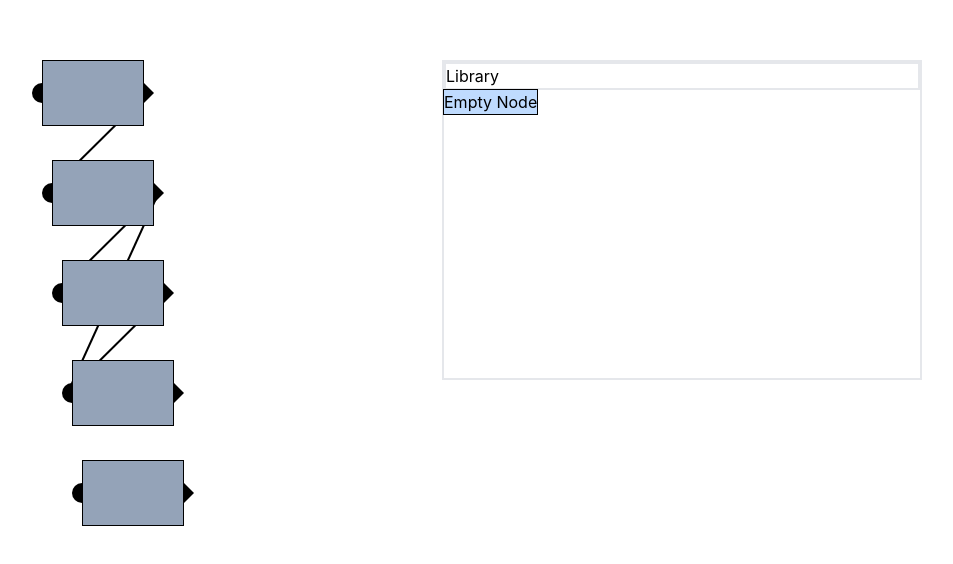
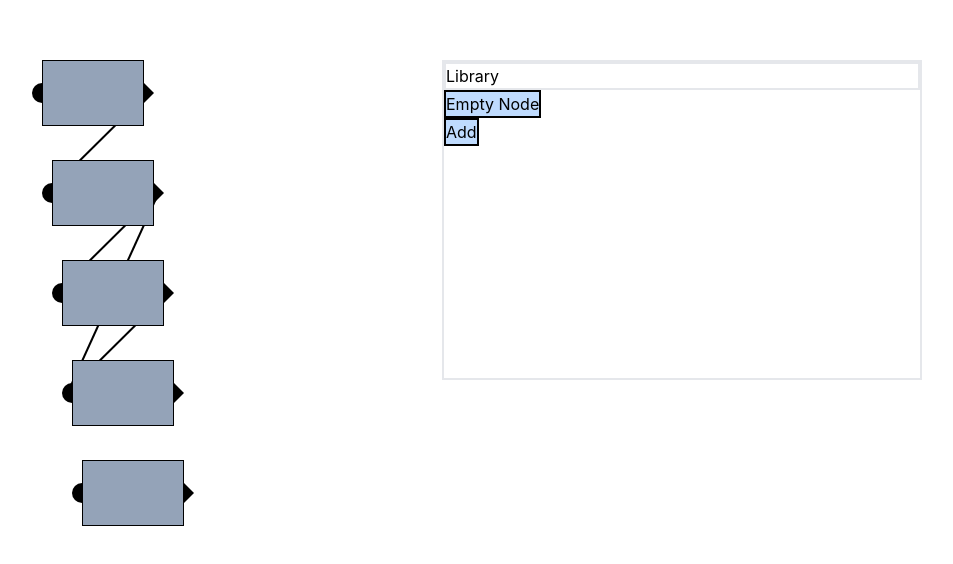
Before and after one commit to brunomariz/node-controller, a React (Create React App) app: page / in a window 1280 px wide. Shown: the part 140-704 px from the top of the page, without its empty margins (58-1011 px from the left). Built offline with nearby package versions, Linux system fonts and the light colour scheme.

Commit message:
add button component

```diff
--- a/src/App.tsx
+++ b/src/App.tsx
@@ -1,5 +1,5 @@
 import React from "react";
-import LibraryScreen from "./components/LibraryScreen/LibraryScreen";
+import LibraryScreen from "./components/Library/LibraryScreen/LibraryScreen";
 import NodeController from "./components/NodeController/NodeController";
 
 function App() {
--- /dev/null
+++ b/src/components/Library/LibraryButton/LibraryButton.tsx
@@ -0,0 +1,36 @@
+import React from "react";
+import { NodeVariety } from "../../../@types/nodeVariety";
+import { useAppDispatch } from "../../../redux/app/hooks";
+import {
+  cursorVarietyChanged,
+  selectedNodeChanged,
+} from "../../../redux/features/cursor/cursorSlice";
+
+type Props = {
+  nodeVariety: NodeVariety;
+  value: string;
+  color: "blue" | "red" | "green";
+};
+
+function LibraryButton({ nodeVariety, value, color }: Props) {
+  const dispatch = useAppDispatch();
+  return (
+    <button
+      className={`${
+        color == "blue"
+          ? "bg-blue-200"
+          : color == "red"
+          ? "bg-red-200"
+          : "bg-green-200"
+      } border-2 border-black`}
+      onClick={() => {
+        dispatch(cursorVarietyChanged("AddNode"));
+        dispatch(selectedNodeChanged(nodeVariety));
+      }}
+    >
+      {value}
+    </button>
+  );
+}
+
+export default LibraryButton;
--- a/src/components/LibraryScreen/LibraryScreen.tsx
+++ b/src/components/Library/LibraryScreen/LibraryScreen.tsx
@@ -1,11 +1,12 @@
 import React from "react";
-import { useAppDispatch } from "../../redux/app/hooks";
+import { useAppDispatch } from "../../../redux/app/hooks";
 import {
   cursorVarietyChanged,
   selectedNodeChanged,
-} from "../../redux/features/cursor/cursorSlice";
-import Draggable from "../Controls/Draggable/Draggable";
-import PreventDrag from "../Controls/PreventDrag/PreventDrag";
+} from "../../../redux/features/cursor/cursorSlice";
+import Draggable from "../../Controls/Draggable/Draggable";
+import PreventDrag from "../../Controls/PreventDrag/PreventDrag";
+import LibraryButton from "../LibraryButton/LibraryButton";
 
 type Props = {};
 
@@ -21,15 +22,16 @@ function LibraryScreen({}: Props) {
           <div className="border-2">Library</div>
           <PreventDrag>
             <div className="flex flex-col items-start">
-              <button
-                className="bg-blue-200 outline-1 outline-black outline-double"
-                onClick={() => {
-                  dispatch(cursorVarietyChanged("AddNode"));
-                  dispatch(selectedNodeChanged("Empty"));
-                }}
-              >
-                Empty Node
-              </button>
+              <LibraryButton
+                color={"blue"}
+                nodeVariety="Empty"
+                value="Empty Node"
+              ></LibraryButton>
+              <LibraryButton
+                color="blue"
+                nodeVariety="Add"
+                value="Add"
+              ></LibraryButton>
             </div>
           </PreventDrag>
         </div>
```
